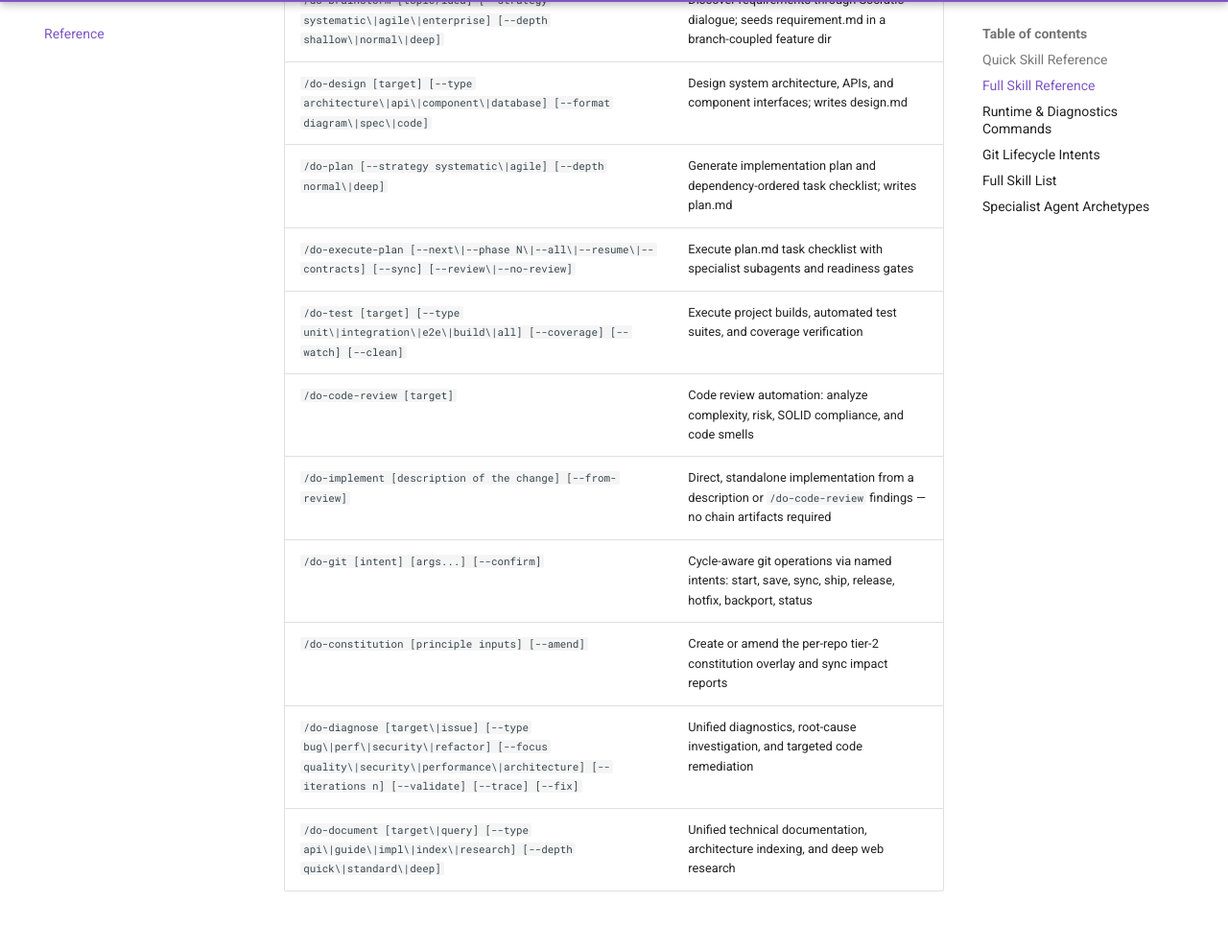
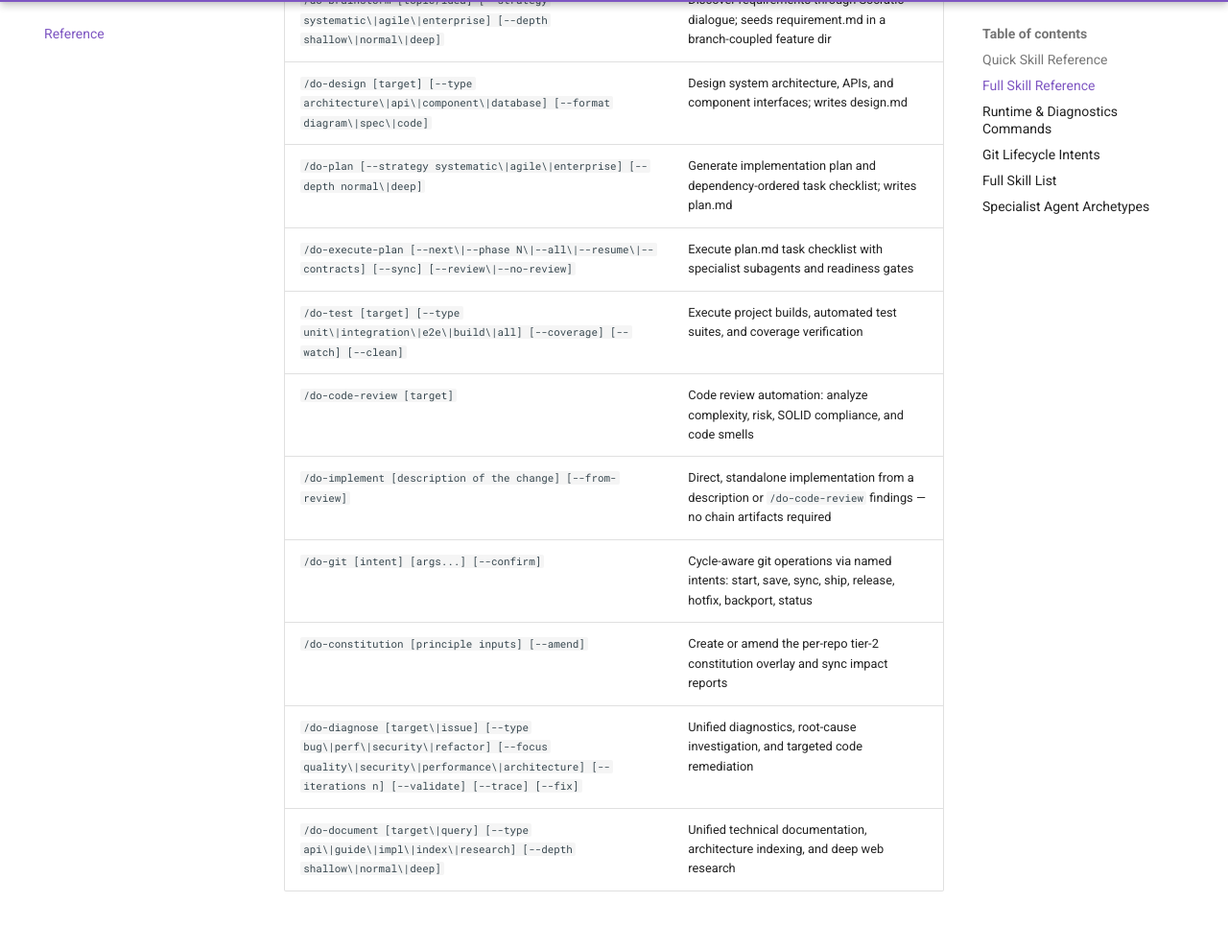
Before and after one commit to khoavu882/do-flow, an MkDocs documentation site: the page built from docs/reference.md, in a window 1280 px wide and 1400 px high, scrolled down 898 px. Shown: the part 94-1084 px from the top of the window at 96% size. Built offline with MkDocs 1.6.1 and Material for MkDocs 9.7.7, drawn with Linux system fonts in a browser that asks for light colours; comment, search, counter and statistics services are not loaded.

Commit message:
fix(skills,docs): reconcile --depth and --strategy enum drift
Audit special investigation 3 found do-document's --depth using
quick|standard|deep where do/do-brainstorm use shallow|normal|deep
for the same underlying concept (research/exploration breadth), with
no stated reason for the different vocabulary — reconciled to match.

do-plan's --strategy lacked the enterprise tier do-brainstorm offers;
nothing about planning's purpose rules it out the way --depth's
shallow tier is excluded (a plan needs a rigor floor), so added for
parity rather than inventing a justification to exclude it.

Co-Authored-By: Claude Sonnet 5 <noreply@anthropic.com>

```diff
--- a/docs/reference.md
+++ b/docs/reference.md
@@ -22,7 +22,7 @@ stay in sync, so a flag documented here always exists.
 | `/do-flow [feature description] [--from brainstorm\|design\|plan\|implement\|test\|review]` | Full-cycle development: brainstorm → design → plan → execute → test → code-review |
 | `/do-brainstorm [topic/idea] [--strategy systematic\|agile\|enterprise] [--depth shallow\|normal\|deep]` | Discover requirements through Socratic dialogue; seeds requirement.md in a branch-coupled feature dir |
 | `/do-design [target] [--type architecture\|api\|component\|database] [--format diagram\|spec\|code]` | Design system architecture, APIs, and component interfaces; writes design.md |
-| `/do-plan [--strategy systematic\|agile] [--depth normal\|deep]` | Generate implementation plan and dependency-ordered task checklist; writes plan.md |
+| `/do-plan [--strategy systematic\|agile\|enterprise] [--depth normal\|deep]` | Generate implementation plan and dependency-ordered task checklist; writes plan.md |
 | `/do-execute-plan [--next\|--phase N\|--all\|--resume\|--contracts] [--sync] [--review\|--no-review]` | Execute plan.md task checklist with specialist subagents and readiness gates |
 | `/do-test [target] [--type unit\|integration\|e2e\|build\|all] [--coverage] [--watch] [--clean]` | Execute project builds, automated test suites, and coverage verification |
 | `/do-code-review [target]` | Code review automation: analyze complexity, risk, SOLID compliance, and code smells |
@@ -30,7 +30,7 @@ stay in sync, so a flag documented here always exists.
 | `/do-git [intent] [args...] [--confirm]` | Cycle-aware git operations via named intents: start, save, sync, ship, release, hotfix, backport, status |
 | `/do-constitution [principle inputs] [--amend]` | Create or amend the per-repo tier-2 constitution overlay and sync impact reports |
 | `/do-diagnose [target\|issue] [--type bug\|perf\|security\|refactor] [--focus quality\|security\|performance\|architecture] [--iterations n] [--validate] [--trace] [--fix]` | Unified diagnostics, root-cause investigation, and targeted code remediation |
-| `/do-document [target\|query] [--type api\|guide\|impl\|index\|research] [--depth quick\|standard\|deep]` | Unified technical documentation, architecture indexing, and deep web research |
+| `/do-document [target\|query] [--type api\|guide\|impl\|index\|research] [--depth shallow\|normal\|deep]` | Unified technical documentation, architecture indexing, and deep web research |
 
 ## Runtime & Diagnostics Commands
 
```
Also changed, not shown: core/shared/skills/do-document/SKILL.md (+2 -2 lines), core/shared/skills/do-plan/SKILL.md (+2 -2 lines), docs/flags.md (+2 -2 lines).
